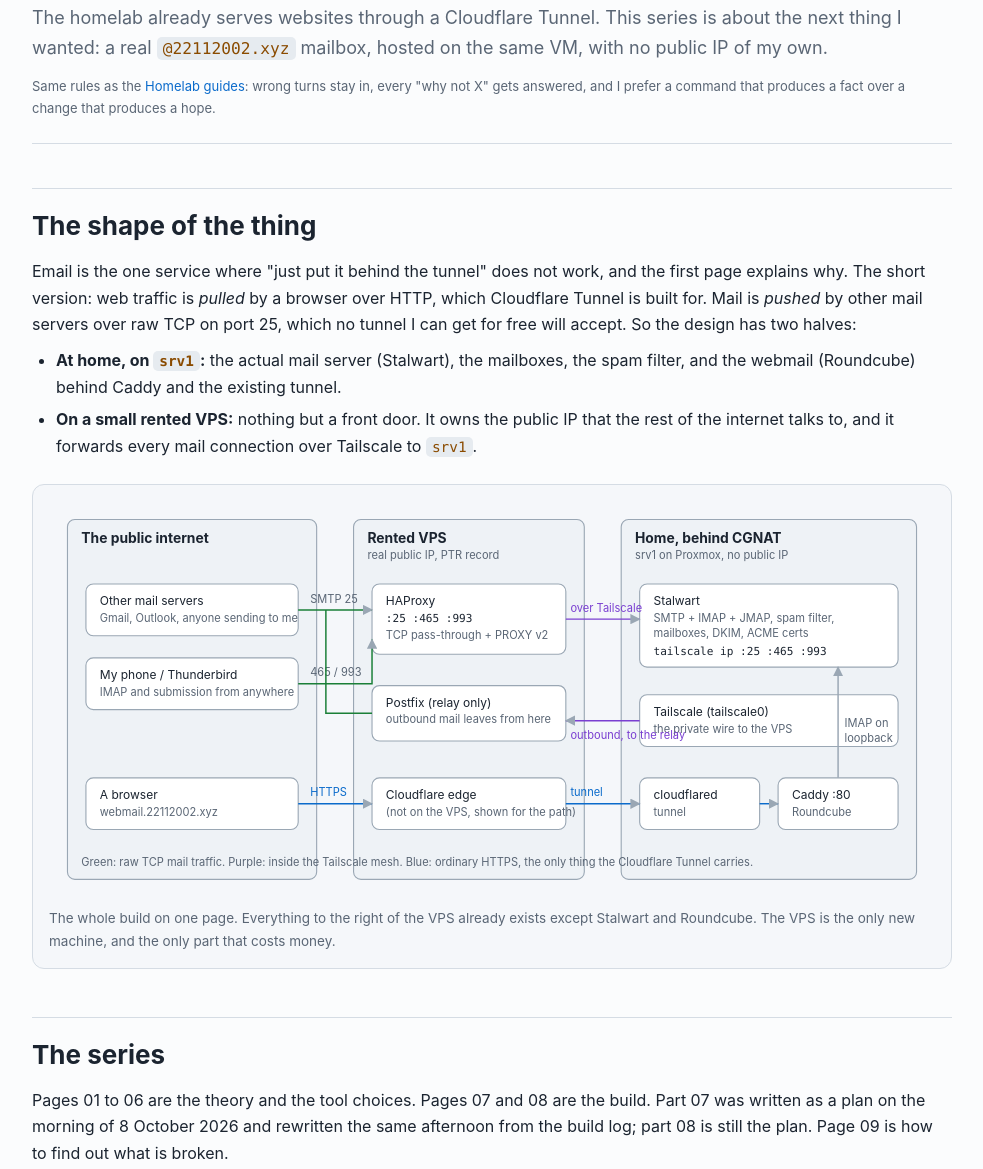
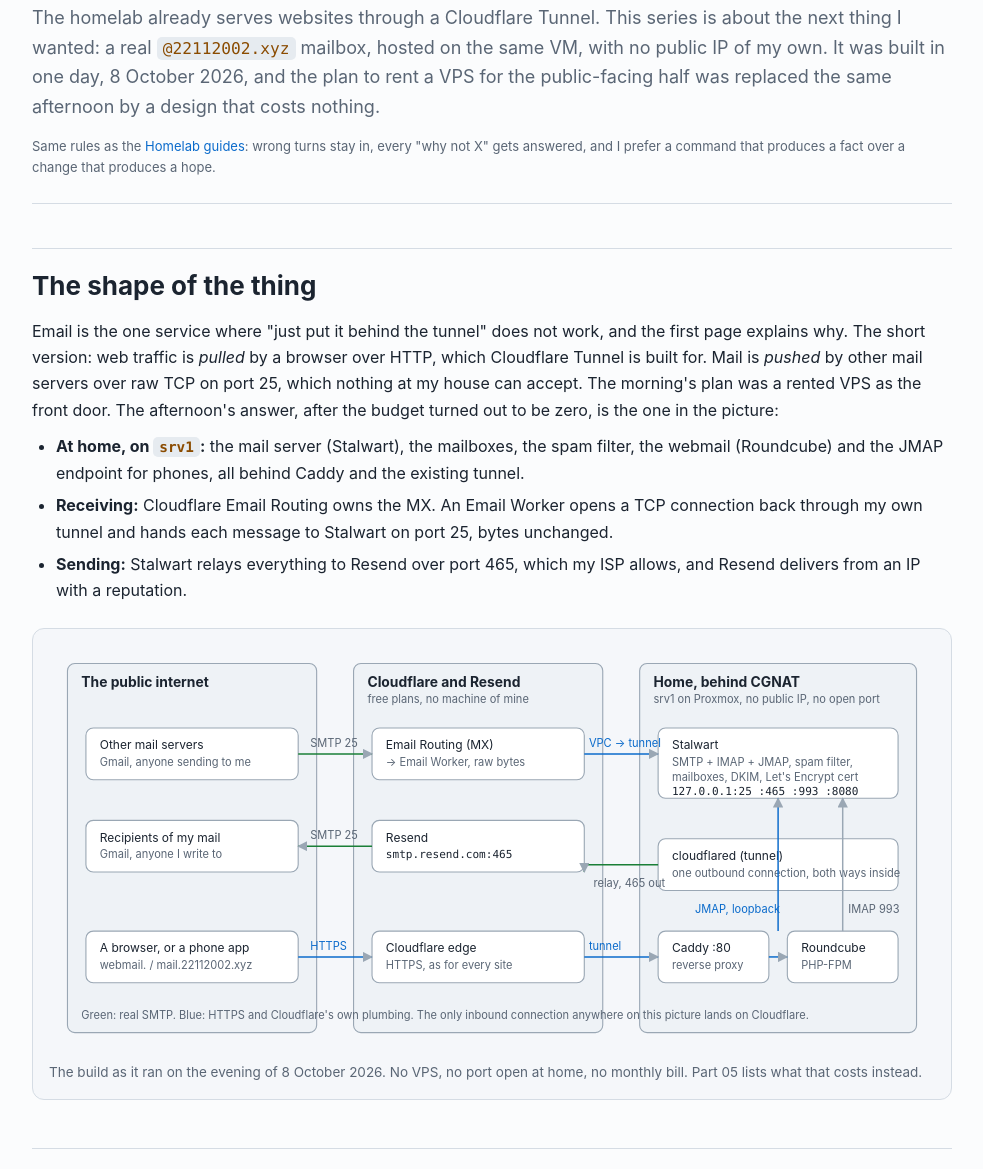
Before and after one commit to Olwethu-Dlamini/mailserver, a plain HTML site: page index.html in a window 1280 px wide. Shown: the part 168-1337 px from the top of the page, without its empty margins (148-1131 px from the left). Drawn offline with Linux system fonts and the light colour scheme.

Commit message:
Update index, README and part 01 postscript for the as-built design

```diff
--- a/index.html
+++ b/index.html
@@ -22,115 +22,110 @@
 <header class="hero">
   <div class="kicker">Guide series</div>
   <h1>Running My Own Mail Server From Behind CGNAT</h1>
-  <p class="lead">The homelab already serves websites through a Cloudflare Tunnel. This series is about the next thing I wanted: a real <code>@22112002.xyz</code> mailbox, hosted on the same VM, with no public IP of my own.</p>
+  <p class="lead">The homelab already serves websites through a Cloudflare Tunnel. This series is about the next thing I wanted: a real <code>@22112002.xyz</code> mailbox, hosted on the same VM, with no public IP of my own. It was built in one day, 8 October 2026, and the plan to rent a VPS for the public-facing half was replaced the same afternoon by a design that costs nothing.</p>
   <div class="meta">Same rules as the <a href="https://olwethu-dlamini.github.io/Homelab/">Homelab guides</a>: wrong turns stay in, every "why not X" gets answered, and I prefer a command that produces a fact over a change that produces a hope.</div>
 </header>
 
 <section id="shape">
 <h2>The shape of the thing</h2>
-<p>Email is the one service where "just put it behind the tunnel" does not work, and the first page explains why. The short version: web traffic is <em>pulled</em> by a browser over HTTP, which Cloudflare Tunnel is built for. Mail is <em>pushed</em> by other mail servers over raw TCP on port 25, which no tunnel I can get for free will accept. So the design has two halves:</p>
+<p>Email is the one service where "just put it behind the tunnel" does not work, and the first page explains why. The short version: web traffic is <em>pulled</em> by a browser over HTTP, which Cloudflare Tunnel is built for. Mail is <em>pushed</em> by other mail servers over raw TCP on port 25, which nothing at my house can accept. The morning's plan was a rented VPS as the front door. The afternoon's answer, after the budget turned out to be zero, is the one in the picture:</p>
 <ul>
-  <li><strong>At home, on <code>srv1</code>:</strong> the actual mail server (Stalwart), the mailboxes, the spam filter, and the webmail (Roundcube) behind Caddy and the existing tunnel.</li>
-  <li><strong>On a small rented VPS:</strong> nothing but a front door. It owns the public IP that the rest of the internet talks to, and it forwards every mail connection over Tailscale to <code>srv1</code>.</li>
+  <li><strong>At home, on <code>srv1</code>:</strong> the mail server (Stalwart), the mailboxes, the spam filter, the webmail (Roundcube) and the JMAP endpoint for phones, all behind Caddy and the existing tunnel.</li>
+  <li><strong>Receiving:</strong> Cloudflare Email Routing owns the MX. An Email Worker opens a TCP connection back through my own tunnel and hands each message to Stalwart on port 25, bytes unchanged.</li>
+  <li><strong>Sending:</strong> Stalwart relays everything to Resend over port 465, which my ISP allows, and Resend delivers from an IP with a reputation.</li>
 </ul>
 
 <figure>
-<svg viewBox="0 0 960 430" role="img" aria-label="Architecture: internet reaches a rented VPS on ports 25, 465 and 993, which forwards over Tailscale to Stalwart on srv1 at home. Web browsers reach Roundcube through Cloudflare Tunnel and Caddy on the same VM.">
-  <!-- zones -->
-  <rect x="20" y="20" width="270" height="390" class="box2"/>
+<svg viewBox="0 0 960 440" role="img" aria-label="As-built architecture. Receiving: other mail servers deliver to Cloudflare's MX, Email Routing hands the message to the Worker, which connects through Workers VPC and the homelab tunnel to Stalwart on srv1. Sending: Stalwart relays to Resend over port 465, which delivers to the world. Browsers and phones reach Roundcube and JMAP through the same tunnel and Caddy.">
+  <rect x="20" y="20" width="270" height="400" class="box2"/>
   <text x="35" y="45" class="title">The public internet</text>
-  <rect x="330" y="20" width="250" height="390" class="box2"/>
-  <text x="345" y="45" class="title">Rented VPS</text>
-  <text x="345" y="63" class="muted">real public IP, PTR record</text>
-  <rect x="620" y="20" width="320" height="390" class="box2"/>
-  <text x="635" y="45" class="title">Home, behind CGNAT</text>
-  <text x="635" y="63" class="muted">srv1 on Proxmox, no public IP</text>
+  <rect x="330" y="20" width="270" height="400" class="box2"/>
+  <text x="345" y="45" class="title">Cloudflare and Resend</text>
+  <text x="345" y="63" class="muted">free plans, no machine of mine</text>
+  <rect x="640" y="20" width="300" height="400" class="box2"/>
+  <text x="655" y="45" class="title">Home, behind CGNAT</text>
+  <text x="655" y="63" class="muted">srv1 on Proxmox, no public IP, no open port</text>
 
-  <!-- internet actors -->
   <rect x="40" y="90" width="230" height="56" class="box"/>
   <text x="55" y="113">Other mail servers</text>
-  <text x="55" y="131" class="muted">Gmail, Outlook, anyone sending to me</text>
-  <rect x="40" y="170" width="230" height="56" class="box"/>
-  <text x="55" y="193">My phone / Thunderbird</text>
-  <text x="55" y="211" class="muted">IMAP and submission from anywhere</text>
-  <rect x="40" y="300" width="230" height="56" class="box"/>
-  <text x="55" y="323">A browser</text>
-  <text x="55" y="341" class="muted">webmail.22112002.xyz</text>
+  <text x="55" y="131" class="muted">Gmail, anyone sending to me</text>
+  <rect x="40" y="190" width="230" height="56" class="box"/>
+  <text x="55" y="213">Recipients of my mail</text>
+  <text x="55" y="231" class="muted">Gmail, anyone I write to</text>
+  <rect x="40" y="310" width="230" height="56" class="box"/>
+  <text x="55" y="333">A browser, or a phone app</text>
+  <text x="55" y="351" class="muted">webmail. / mail.22112002.xyz</text>
 
-  <!-- vps components -->
-  <rect x="350" y="90" width="210" height="76" class="box"/>
-  <text x="365" y="113">HAProxy</text>
-  <text x="365" y="131" class="mono">:25  :465  :993</text>
-  <text x="365" y="149" class="muted">TCP pass-through + PROXY v2</text>
-  <rect x="350" y="200" width="210" height="60" class="box"/>
-  <text x="365" y="223">Postfix (relay only)</text>
-  <text x="365" y="241" class="muted">outbound mail leaves from here</text>
-  <rect x="350" y="300" width="210" height="56" class="box"/>
-  <text x="365" y="323">Cloudflare edge</text>
-  <text x="365" y="341" class="muted">(not on the VPS, shown for the path)</text>
+  <rect x="350" y="90" width="230" height="56" class="box"/>
+  <text x="365" y="113">Email Routing (MX)</text>
+  <text x="365" y="131" class="muted">→ Email Worker, raw bytes</text>
+  <rect x="350" y="190" width="230" height="56" class="box"/>
+  <text x="365" y="213">Resend</text>
+  <text x="365" y="231" class="mono">smtp.resend.com:465</text>
+  <rect x="350" y="310" width="230" height="56" class="box"/>
+  <text x="365" y="333">Cloudflare edge</text>
+  <text x="365" y="351" class="muted">HTTPS, as for every site</text>
 
-  <!-- home components -->
-  <rect x="640" y="90" width="280" height="90" class="box"/>
-  <text x="655" y="113">Stalwart</text>
-  <text x="655" y="131" class="muted">SMTP + IMAP + JMAP, spam filter,</text>
-  <text x="655" y="147" class="muted">mailboxes, DKIM, ACME certs</text>
-  <text x="655" y="167" class="mono">tailscale ip :25 :465 :993</text>
-  <rect x="640" y="210" width="280" height="56" class="box"/>
-  <text x="655" y="233">Tailscale (tailscale0)</text>
-  <text x="655" y="251" class="muted">the private wire to the VPS</text>
-  <rect x="640" y="300" width="130" height="56" class="box"/>
-  <text x="655" y="323">cloudflared</text>
-  <text x="655" y="341" class="muted">tunnel</text>
-  <rect x="790" y="300" width="130" height="56" class="box"/>
-  <text x="805" y="323">Caddy :80</text>
-  <text x="805" y="341" class="muted">Roundcube</text>
+  <rect x="660" y="90" width="260" height="76" class="box"/>
+  <text x="675" y="113">Stalwart</text>
+  <text x="675" y="131" class="muted">SMTP + IMAP + JMAP, spam filter,</text>
+  <text x="675" y="147" class="muted">mailboxes, DKIM, Let's Encrypt cert</text>
+  <text x="675" y="163" class="mono">127.0.0.1:25  :465  :993  :8080</text>
+  <rect x="660" y="210" width="260" height="56" class="box"/>
+  <text x="675" y="233">cloudflared (tunnel)</text>
+  <text x="675" y="251" class="muted">one outbound connection, both ways inside</text>
+  <rect x="660" y="310" width="120" height="56" class="box"/>
+  <text x="675" y="333">Caddy :80</text>
+  <text x="675" y="351" class="muted">reverse proxy</text>
+  <rect x="800" y="310" width="120" height="56" class="box"/>
+  <text x="815" y="333">Roundcube</text>
+  <text x="815" y="351" class="muted">PHP-FPM</text>
 
-  <!-- edges -->
   <path d="M270 118 H350" class="edge ok" marker-end="url(#a)"/>
   <text x="283" y="110" class="muted">SMTP 25</text>
-  <path d="M270 198 H350 V150" class="edge ok" marker-end="url(#a)"/>
-  <text x="283" y="190" class="muted">465 / 993</text>
-  <path d="M560 128 H640" class="edge ts" marker-end="url(#a)"/>
-  <text x="565" y="120" class="muted secc">over Tailscale</text>
-  <path d="M640 238 H560" class="edge ts" marker-end="url(#a)"/>
-  <text x="565" y="258" class="muted secc">outbound, to the relay</text>
-  <path d="M350 230 H300 V118" class="edge ok"/>
-  <path d="M270 328 H350" class="edge http" marker-end="url(#a)"/>
-  <text x="283" y="320" class="muted accent">HTTPS</text>
-  <path d="M560 328 H640" class="edge http" marker-end="url(#a)"/>
-  <text x="565" y="320" class="muted accent">tunnel</text>
-  <path d="M770 328 H790" class="edge http" marker-end="url(#a)"/>
-  <path d="M855 300 V180" class="edge" marker-end="url(#a)"/>
-  <text x="862" y="245" class="muted">IMAP on</text>
-  <text x="862" y="261" class="muted">loopback</text>
+  <path d="M580 118 H660" class="edge http" marker-end="url(#a)"/>
+  <text x="585" y="110" class="muted accent">VPC → tunnel</text>
+  <path d="M660 238 H580 V246" class="edge ok" marker-end="url(#a)"/>
+  <text x="590" y="262" class="muted">relay, 465 out</text>
+  <path d="M350 218 H270" class="edge ok" marker-end="url(#a)"/>
+  <text x="283" y="210" class="muted">SMTP 25</text>
+  <path d="M270 338 H350" class="edge http" marker-end="url(#a)"/>
+  <text x="283" y="330" class="muted accent">HTTPS</text>
+  <path d="M580 338 H660" class="edge http" marker-end="url(#a)"/>
+  <text x="585" y="330" class="muted accent">tunnel</text>
+  <path d="M780 338 H800" class="edge http" marker-end="url(#a)"/>
+  <path d="M790 310 V166" class="edge http" marker-end="url(#a)"/>
+  <text x="700" y="290" class="muted accent">JMAP, loopback</text>
+  <path d="M860 310 V166" class="edge" marker-end="url(#a)"/>
+  <text x="866" y="290" class="muted">IMAP 993</text>
 
-  <text x="35" y="395" class="muted">Green: raw TCP mail traffic. Purple: inside the Tailscale mesh. Blue: ordinary HTTPS, the only thing the Cloudflare Tunnel carries.</text>
+  <text x="35" y="405" class="muted">Green: real SMTP. Blue: HTTPS and Cloudflare's own plumbing. The only inbound connection anywhere on this picture lands on Cloudflare.</text>
   <defs><marker id="a" viewBox="0 0 10 10" refX="9" refY="5" markerWidth="7" markerHeight="7" orient="auto-start-reverse"><path d="M0 0 L10 5 L0 10 z" fill="var(--svg-stroke)"/></marker></defs>
 </svg>
-<figcaption>The whole build on one page. Everything to the right of the VPS already exists except Stalwart and Roundcube. The VPS is the only new machine, and the only part that costs money.</figcaption>
+<figcaption>The build as it ran on the evening of 8 October 2026. No VPS, no port open at home, no monthly bill. Part 05 lists what that costs instead.</figcaption>
 </figure>
 </section>
 
 <section id="series">
 <h2>The series</h2>
-<p>Pages 01 to 06 are the theory and the tool choices. Pages 07 and 08 are the build. Part 07 was written as a plan on the morning of 8 October 2026 and rewritten the same afternoon from the build log; part 08 is still the plan. Page 09 is how to find out what is broken.</p>
+<p>Pages 01 to 06 are the theory and the tool choices. Pages 07 and 08 are the build, both written as plans on the morning of 8 October 2026 and both rewritten from the build log by the evening, after the VPS plan was dropped for the free design. Page 09 is how to find out what is broken.</p>
 <div class="cards">
   <a class="card" href="01-the-problem.html"><div class="n">01</div><h3>Why a tunnel can't carry mail</h3><p>The HTTP-shaped hole in the plan, CGNAT one more time, and what "pushed, not pulled" means for a protocol.</p></a>
   <a class="card" href="02-how-email-works.html"><div class="n">02</div><h3>How email actually works</h3><p>The life of one message: submission, MX lookup, the SMTP conversation, delivery, and reading it back over IMAP or JMAP.</p></a>
   <a class="card" href="03-dns-and-trust.html"><div class="n">03</div><h3>DNS and trust</h3><p>MX, PTR, SPF, DKIM, DMARC, MTA-STS and DANE: what each record proves, and why Gmail junks mail without them.</p></a>
   <a class="card" href="04-stalwart.html"><div class="n">04</div><h3>Stalwart, and the stacks I didn't pick</h3><p>One Rust binary instead of five daemons. How it stores config, how it gets certificates with no open ports, and why not Postfix, Mailcow or docker-mailserver.</p></a>
-  <a class="card" href="05-the-front-door.html"><div class="n">05</div><h3>The front door: a relay VPS over Tailscale</h3><p>HAProxy with the PROXY protocol inbound, Postfix outbound, and the four alternatives that turned out not to exist or not to work.</p></a>
+  <a class="card" href="05-the-front-door.html"><div class="n">05</div><h3>The front door, second attempt</h3><p>Why the rented VPS was never bought, every free alternative checked, and the design that won: Email Routing plus a Worker through my own tunnel inbound, Resend outbound, JMAP for phones.</p></a>
   <a class="card" href="06-roundcube.html"><div class="n">06</div><h3>Roundcube behind the tunnel</h3><p>Webmail on the PHP and MariaDB already on srv1, served by Caddy, published the same way as every other site.</p></a>
   <a class="card" href="07-build-home.html"><div class="n">07 · build · done</div><h3>Build part 1: everything at home</h3><p>Built on 8 October 2026: Stalwart, the domain, a wildcard certificate with no open ports, Roundcube and accounts, proven over Tailscale before spending anything. With the traps the plan missed.</p></a>
-  <a class="card plan" href="08-build-front-door.html"><div class="n">08 · build</div><h3>Build part 2: the front door</h3><p>Rent the VPS, open port 25, set PTR, HAProxy, Postfix relay, point DNS at it, and send the first real message to Gmail.</p></a>
-  <a class="card" href="09-testing.html"><div class="n">09</div><h3>Testing and troubleshooting</h3><p>One command per layer, in the order that finds the fault fastest. Plus the external checkers worth trusting.</p></a>
+  <a class="card" href="08-build-front-door.html"><div class="n">08 · build · done</div><h3>Build part 2: the free front door, as built</h3><p>The afternoon of 8 October 2026: JMAP through the tunnel, the Worker, Resend, the MX handover, the catch-all rule, and the first messages from and to Gmail, with the one step the admin pages don't mention.</p></a>
+  <a class="card" href="09-testing.html"><div class="n">09</div><h3>Testing and troubleshooting</h3><p>One command per hop, from DNS through the Worker's log to Stalwart's, in the order that finds the fault fastest. Plus the faults met on the day and the external checkers worth trusting.</p></a>
   <a class="card" href="glossary.html"><div class="n">Glossary</div><h3>Every term in one place</h3><p>For explaining this to someone else.</p></a>
 </div>
 </section>
 
 <section id="context">
 <h2>Where this picks up from</h2>
-<p>If you have not read the Homelab series, the relevant facts are: there is a Proxmox host (<code>pve</code>, 16 GB RAM) at home behind a CGNAT connection. On it runs a Debian 13 VM called <code>srv1</code> with 2 vCPUs and about 4 GB of RAM. <code>srv1</code> runs Caddy on port 80, PHP-FPM 8.4, MariaDB, and <code>cloudflared</code>, which holds an outbound tunnel to Cloudflare so that <code>22112002.xyz</code> and <code>lms.22112002.xyz</code> are reachable from the internet. Tailscale connects <code>pve</code>, <code>srv1</code> and my laptop. None of that changes in this series.</p>
+<p>If you have not read the Homelab series, the relevant facts are: there is a Proxmox host (<code>pve</code>, 16 GB RAM) at home behind a CGNAT connection. On it runs a Debian 13 VM called <code>srv1</code> with 2 vCPUs and 1.9 GiB of RAM. <code>srv1</code> runs Caddy on port 80, PHP-FPM 8.4, MariaDB, and <code>cloudflared</code>, which holds an outbound tunnel to Cloudflare so that <code>22112002.xyz</code> and <code>lms.22112002.xyz</code> are reachable from the internet. Tailscale connects <code>pve</code>, <code>srv1</code> and my laptop. None of that changes in this series.</p>
 </section>
 </main>
 <footer>Part of the <a href="https://github.com/Olwethu-Dlamini/mailserver">mailserver</a> repo. Apache 2.0.</footer>
```
Also changed, not shown: 01-the-problem.html (+2 -0 lines), README.md.
